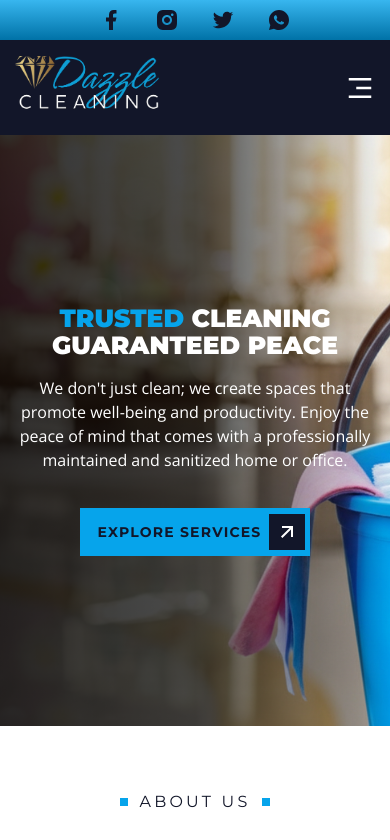
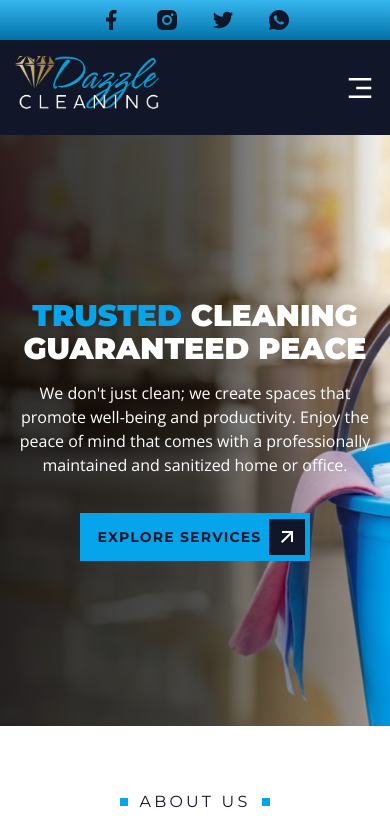
Before and after one commit to GamikaJayawardana/dazzle-cleaning-v1, a Next.js app: page / in a window 390 px wide. Shown: the top 840 px of the page. Built offline with nearby package versions, Linux system fonts and the light colour scheme.

Commit message:
Increase base font size for .h1 class
Updated the .h1 CSS class to use a larger base font size (30px instead of 25px) for improved readability on smaller screens.

```diff
--- a/app/globals.css
+++ b/app/globals.css
@@ -16,7 +16,7 @@
 }
 
 .h1 {
-    @apply text-[25px] md:text-[40px] xl:text-[54px] uppercase font-black leading-[1.1];
+    @apply text-[30px] md:text-[40px] xl:text-[54px] uppercase font-black leading-[1.1];
 }
 
 .h2 {
```
